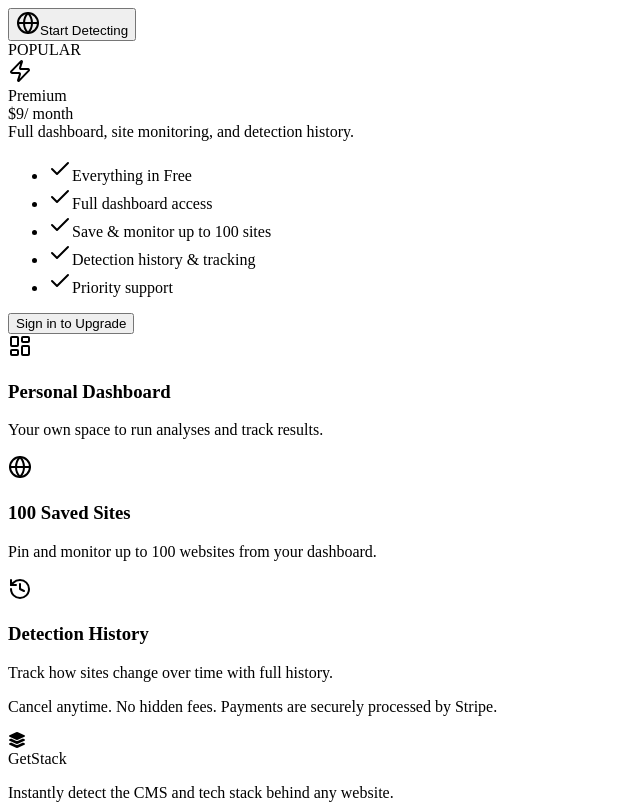
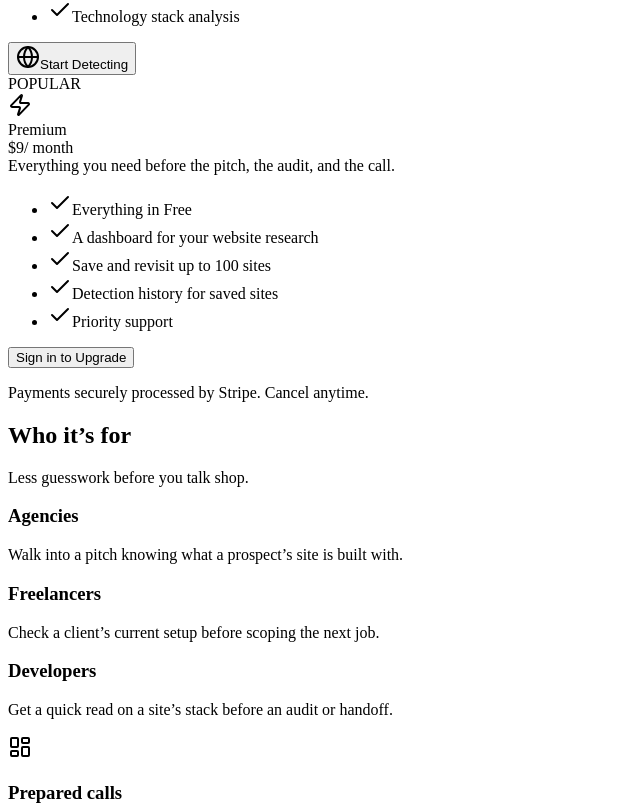
Before and after one commit to HumanElement-Dev/GetStack, a React (Vite) app in the folder client/: page /pricing in a window 1280 px wide. Shown: the part 425-1230 px from the top of the page, without its empty margins (0-640 px from the left). Built offline with nearby package versions, Linux system fonts and the light colour scheme; no server answers.

Commit message:
Update blog components and refine pricing page layout
Replit-Commit-Author: Agent

```diff
--- a/client/src/content/blog.ts
+++ b/client/src/content/blog.ts
@@ -17,7 +17,7 @@ export const articles: Article[] = [
   {
     slug: "how-to-tell-if-a-website-is-built-on-wordpress",
     title: "How to Tell If a Website Is Built on WordPress",
-    date: "2026-10-09",
+    date: "2026-06-15",
     excerpt:
       "Spot the public clues that can identify WordPress, learn where to check page source and URLs, and understand why one signal alone is never proof.",
     content: [
@@ -71,7 +71,7 @@ export const articles: Article[] = [
   {
     slug: "how-to-find-what-shopify-theme-a-store-is-using",
     title: "How to Find Out What Shopify Theme a Store Is Using",
-    date: "2026-10-09",
+    date: "2026-07-15",
     excerpt:
       "Learn how to inspect a Shopify storefront for theme clues, what a detector can reveal, and why custom themes may not have a reliable public name.",
     content: [
@@ -132,7 +132,7 @@ export const articles: Article[] = [
   {
     slug: "how-to-see-what-plugins-a-wordpress-site-is-running",
     title: "How to See What Plugins a WordPress Site Is Running",
-    date: "2026-10-09",
+    date: "2026-09-15",
     excerpt:
       "Find public clues to WordPress plugins, understand the limits of browser-based detection, and distinguish visible files from a confirmed active plugin list.",
     content: [
--- a/client/src/pages/blog-post.tsx
+++ b/client/src/pages/blog-post.tsx
@@ -7,7 +7,8 @@ import NotFound from "@/pages/not-found";
 import { ArrowLeft } from "lucide-react";
 
 function formatDate(iso: string) {
-  return new Date(iso).toLocaleDateString("en-US", {
+  const [year, month, day] = iso.split("-").map(Number);
+  return new Date(year, month - 1, day).toLocaleDateString("en-US", {
     year: "numeric",
     month: "long",
     day: "numeric",
--- a/client/src/pages/blog.tsx
+++ b/client/src/pages/blog.tsx
@@ -5,7 +5,8 @@ import Footer from "@/components/footer";
 import { articles } from "@/content/blog";
 
 function formatDate(iso: string) {
-  return new Date(iso).toLocaleDateString("en-US", {
+  const [year, month, day] = iso.split("-").map(Number);
+  return new Date(year, month - 1, day).toLocaleDateString("en-US", {
     year: "numeric",
     month: "long",
     day: "numeric",
@@ -31,7 +32,9 @@ export default function Blog() {
           </p>
 
           <div className="divide-y divide-border">
-            {articles.map((article) => (
+            {[...articles]
+              .sort((a, b) => b.date.localeCompare(a.date))
+              .map((article) => (
               <article key={article.slug} className="py-8 first:pt-0">
                 <Link href={`/blog/${article.slug}`}>
                   <h2 className="text-xl font-semibold text-foreground hover:text-primary transition-colors cursor-pointer mb-2">
@@ -47,7 +50,7 @@ export default function Blog() {
                   Read more →
                 </Link>
               </article>
-            ))}
+              ))}
           </div>
         </div>
       </main>
--- a/client/src/pages/pricing.tsx
+++ b/client/src/pages/pricing.tsx
@@ -22,9 +22,9 @@ const FEATURES_FREE = [
 
 const FEATURES_PREMIUM = [
   "Everything in Free",
-  "Full dashboard access",
-  "Save & monitor up to 100 sites",
-  "Detection history & tracking",
+  "A dashboard for your website research",
+  "Save and revisit up to 100 sites",
+  "Detection history for saved sites",
   "Priority support",
 ];
 
@@ -136,8 +136,8 @@ export default function Pricing() {
   return (
     <div className="min-h-screen bg-background text-foreground font-sans">
       <Helmet>
-        <title>Pricing - GetStack</title>
-        <meta name="description" content="GetStack is free to use with no account needed. Upgrade to premium for site monitoring, detection history, and unlimited saved sites." />
+        <title>Pricing for Client Audits &amp; Pitch Prep — GetStack</title>
+        <meta name="description" content="GetStack helps agencies, freelancers, and developers prepare for client pitches and website audits. Detect a site's technology for free, or save up to 100 sites with Premium." />
       </Helmet>
       <Header />
       <main className="py-16 px-4 sm:px-6 lg:px-8">
@@ -158,9 +158,12 @@ export default function Pricing() {
 
           {/* Heading */}
           <div className="text-center mb-14">
+            <p className="text-sm font-semibold uppercase tracking-[0.16em] text-primary mb-3">
+              Website research, ready when you are
+            </p>
             <h1 className="text-4xl sm:text-5xl font-bold mb-4">Simple, honest pricing</h1>
             <p className="text-lg text-muted-foreground">
-              The public detection tool is always free. Upgrade for a full dashboard.
+              Get the context you need before the pitch, the audit, and the call.
             </p>
           </div>
 
@@ -216,7 +219,7 @@ export default function Pricing() {
                   <span className="text-muted-foreground ml-1">/ month</span>
                 </div>
                 <CardDescription className="mt-2">
-                  Full dashboard, site monitoring, and detection history.
+                  Everything you need before the pitch, the audit, and the call.
                 </CardDescription>
               </CardHeader>
               <CardContent className="space-y-6">
@@ -257,38 +260,67 @@ export default function Pricing() {
                       : "Sign in to Upgrade"}
                   </Button>
                 )}
+                <p className="text-center text-xs leading-relaxed text-muted-foreground">
+                  Payments securely processed by Stripe. Cancel anytime.
+                </p>
               </CardContent>
             </Card>
           </div>
+
+          {/* Who it's for */}
+          <section className="mt-16" aria-labelledby="who-its-for">
+            <div className="mb-6 text-center">
+              <h2 id="who-its-for" className="text-2xl font-bold">Who it’s for</h2>
+              <p className="mt-2 text-sm text-muted-foreground">
+                Less guesswork before you talk shop.
+              </p>
+            </div>
+            <div className="grid gap-4 md:grid-cols-3">
+              <div className="rounded-lg border bg-card p-5">
+                <h3 className="font-semibold mb-2">Agencies</h3>
+                <p className="text-sm leading-relaxed text-muted-foreground">
+                  Walk into a pitch knowing what a prospect’s site is built with.
+                </p>
+              </div>
+              <div className="rounded-lg border bg-card p-5">
+                <h3 className="font-semibold mb-2">Freelancers</h3>
+                <p className="text-sm leading-relaxed text-muted-foreground">
+                  Check a client’s current setup before scoping the next job.
+                </p>
+              </div>
+              <div className="rounded-lg border bg-card p-5">
+                <h3 className="font-semibold mb-2">Developers</h3>
+                <p className="text-sm leading-relaxed text-muted-foreground">
+                  Get a quick read on a site’s stack before an audit or handoff.
+                </p>
+              </div>
+            </div>
+          </section>
 
           {/* Feature comparison callouts */}
           <div className="grid md:grid-cols-3 gap-6 mt-16">
             <div className="text-center p-5">
               <LayoutDashboard className="w-8 h-8 text-primary mx-auto mb-3" />
-              <h3 className="font-semibold mb-1">Personal Dashboard</h3>
+              <h3 className="font-semibold mb-1">Prepared calls</h3>
               <p className="text-sm text-muted-foreground">
-                Your own space to run analyses and track results.
+                Bring a clearer picture of a prospect’s website to the conversation.
               </p>
             </div>
             <div className="text-center p-5">
               <Globe className="w-8 h-8 text-primary mx-auto mb-3" />
-              <h3 className="font-semibold mb-1">100 Saved Sites</h3>
+              <h3 className="font-semibold mb-1">Organized client research</h3>
               <p className="text-sm text-muted-foreground">
-                Pin and monitor up to 100 websites from your dashboard.
+                Keep up to 100 saved sites together in your dashboard.
               </p>
             </div>
             <div className="text-center p-5">
               <History className="w-8 h-8 text-primary mx-auto mb-3" />
-              <h3 className="font-semibold mb-1">Detection History</h3>
+              <h3 className="font-semibold mb-1">Revisit scan history</h3>
               <p className="text-sm text-muted-foreground">
-                Track how sites change over time with full history.
+                Return to previous detections when a client conversation picks up again.
               </p>
             </div>
           </div>
-
-          <p className="text-center text-sm text-muted-foreground mt-10">
-            Cancel anytime. No hidden fees. Payments are securely processed by Stripe.
-          </p>
         </div>
       </main>
       <Footer />
```
